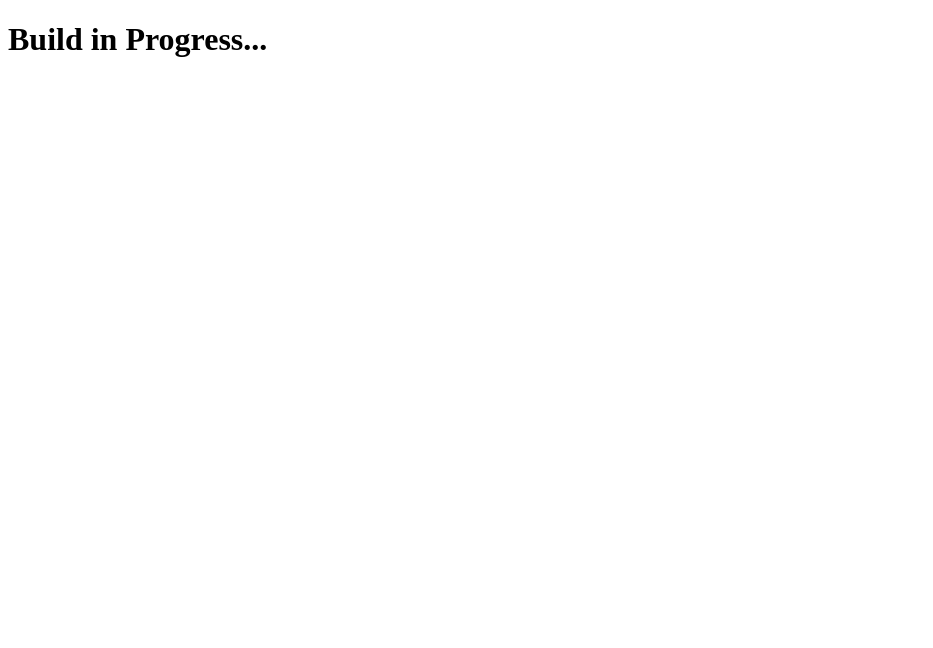
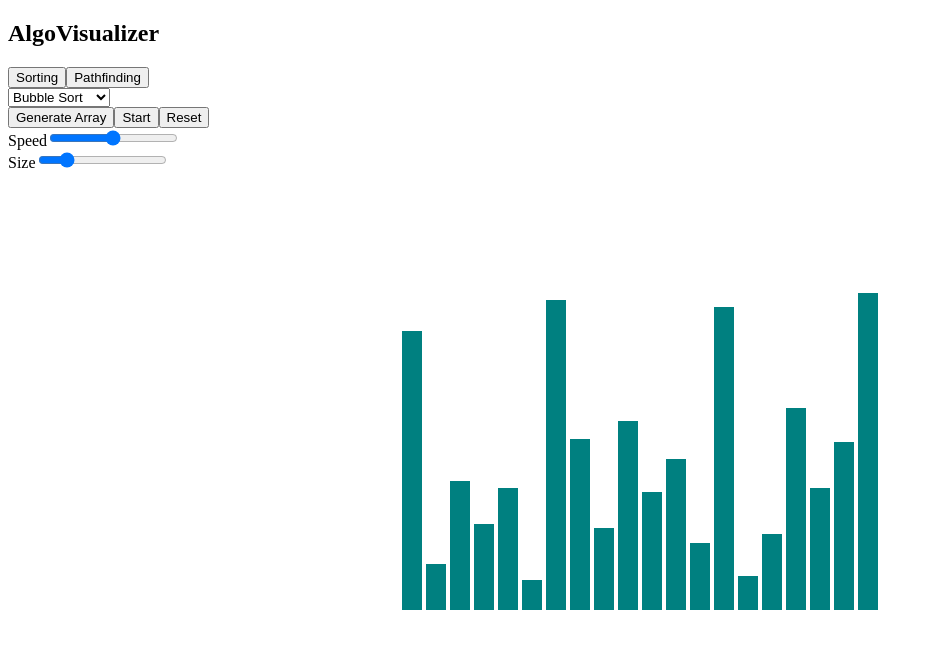
Before and after one commit to deathseeker3717/algovisualizer, a React (Vite) app: page / in a window 1280 px wide. Shown: the top 648 px of the page, without its empty margins (0-933 px from the left). Built offline with nearby package versions, Linux system fonts and the light colour scheme.

Commit message:
feat: added initial UI structure and state management

```diff
--- a/src/App.jsx
+++ b/src/App.jsx
@@ -1,8 +1,26 @@
+import { useState,useEffect } from "react"
+import Navbar from "./components/Navbar"
+import Controls from "./components/Controls"
+import Visualizer from "./components/Visualizer"
+import { generateArray } from "./utils/generateArray"
+
 function App() {
+  const [size,setSize] = useState(20)
+  const [arr,setArr] = useState([])
+  const [speed,setSpeed] = useState(50)
+  const [algorithm, setAlgorithm] = useState("Bubble Sort")
+  const handleStart = () => { console.log("Starting visualization...") }
+
+  useEffect(() => {
+    setArr(generateArray(size))
+  },[size])
+
   return (
-    <>
-    <h1>Build in Progress...</h1>
-    </>
+    <div>
+      <Navbar algorithm={algorithm} setAlgorithm={setAlgorithm} />
+      <Controls setArr={setArr} setSize={setSize} size={size} setSpeed={setSpeed} speed={speed} handleStart={handleStart} />
+      <Visualizer arr={arr} speed={speed} />
+    </div>
   )
 }
 
--- a/src/components/Bar.jsx
+++ b/src/components/Bar.jsx
@@ -0,0 +1,12 @@
+export default function Bar({value}){
+    return (
+        <div className="bar"
+        style={{
+            height: `${value}px`,
+            width: "20px",
+            backgroundColor: "teal",
+            margin: "2px",
+        }}
+        ></div>
+    )
+}
--- a/src/components/Controls.jsx
+++ b/src/components/Controls.jsx
@@ -0,0 +1,19 @@
+import { generateArray } from "../utils/generateArray";
+
+export default function Controls({setArr, setSize, size, setSpeed, speed, handleStart}) {
+    return (
+        <div>
+            <button onClick={()=> setArr(generateArray(size))}>Generate Array</button>
+            <button onClick={handleStart}>Start</button>
+            <button>Reset</button>
+            <div>
+                <label>Speed</label>
+                <input type="range" min="1" max="100" value={speed} onChange={(e) => setSpeed(Number(e.target.value))}/>
+            </div>
+            <div>
+                <label>Size</label>
+                <input type="range" min="1" max="100" value={size} onChange={(e) => setSize(Number(e.target.value))}/>
+            </div>
+        </div>
+    )
+}
--- a/src/components/Navbar.jsx
+++ b/src/components/Navbar.jsx
@@ -0,0 +1,32 @@
+import { useState } from "react"
+
+export default function Navbar({algorithm, setAlgorithm}){
+    const [mode, setMode] = useState("sorting")
+    return (
+        <div className="navbar">
+        <h2>AlgoVisualizer</h2>
+
+        <div className="nav-controls">
+            <div>
+                <button onClick={() => setMode("sorting")}>Sorting</button>
+                <button onClick={() => setMode("pathfinding")}>Pathfinding</button>
+            </div>
+            <select value={algorithm} onChange={(e)=> setAlgorithm(e.target.value)}>
+                {mode === "sorting" ?
+                (<>
+                <option>Bubble Sort</option>
+                <option>Merge Sort</option>
+                <option>Quick Sort</option>
+                <option>Insertion Sort</option>
+                </>
+                ):(
+                <>
+                <option>BFS</option>
+                <option>DFS</option>
+                <option>Dijkstra</option>
+                </>)}
+            </select>
+        </div>
+        </div>
+    )
+}
--- a/src/components/Visualizer.jsx
+++ b/src/components/Visualizer.jsx
@@ -0,0 +1,21 @@
+import { useEffect } from "react"
+import Bar from "./Bar"
+
+export default function Visualizer({arr}) {
+    return (
+        <div>
+            <div
+            style={{
+                display: "flex",
+                alignItems: "flex-end",
+                justifyContent: "center",
+                height: "400px",
+                marginTop: "40px",
+            }}>
+                {arr.map((value, index) => (
+                    <Bar key={index} value={value} />
+                ))}
+            </div>
+        </div>
+    )
+}
--- a/src/utils/generateArray.js
+++ b/src/utils/generateArray.js
@@ -0,0 +1,9 @@
+export function generateArray(size=20) {
+  const arr = [];
+
+  for (let i=0;i<size;i++) {
+    arr.push(Math.floor(Math.random()*300)+20);
+  }
+
+  return arr;
+}
```
